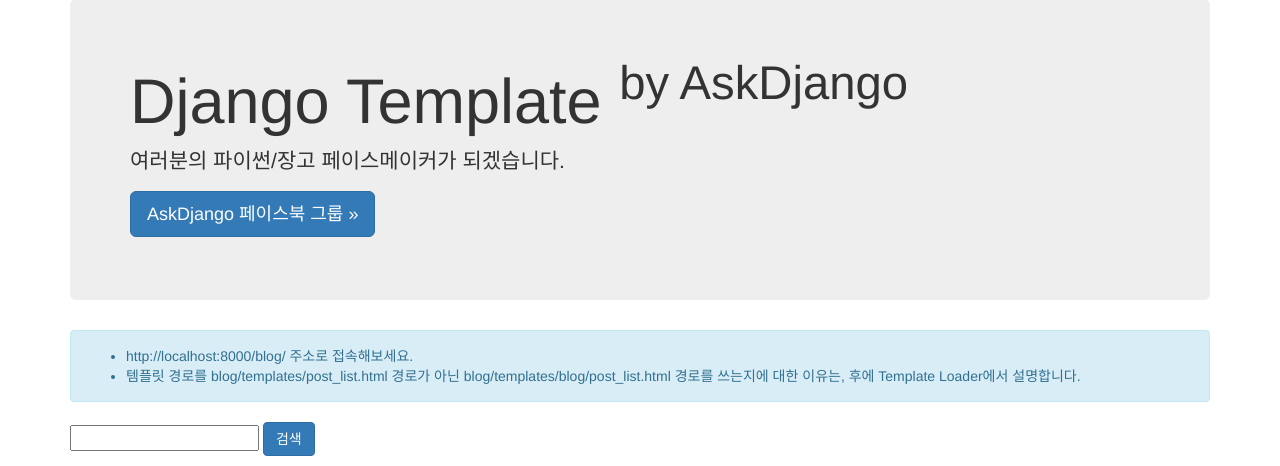
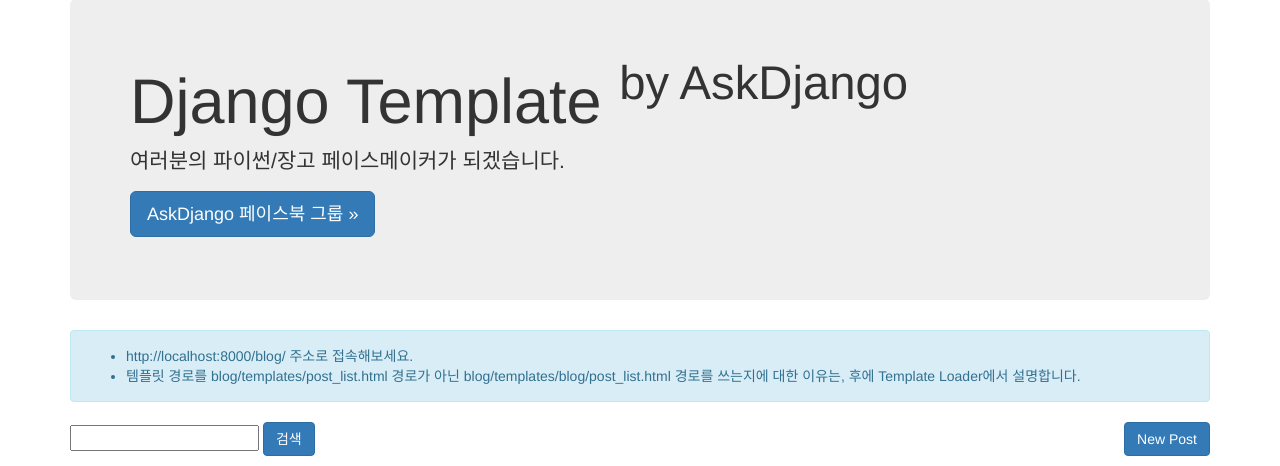
Before and after one commit to MiJooJeong/askdjango, a Django app: page /blog/ in a window 1280 px wide. Shown: the part 73-539 px from the top of the page. Run offline with Django 3.2, Linux system fonts and the light colour scheme; data that the repository does not hold is empty; some libraries are stand-ins or nearby versions.

Commit message:
blog.views.post_new/post_edit 뷰를 구현

```diff
--- a/blog/templates/blog/post_detail.html
+++ b/blog/templates/blog/post_detail.html
@@ -28,6 +28,7 @@
 
                 <hr/>
                 <a href="{% url "blog:post_list" %}" class="btn btn-primary">글 목록</a>
+                <a href="{% url "blog:post_edit" post.id %}" class="btn btn-default">수정</a></a>
             </div>
         </div>
     </div>
--- a/blog/templates/blog/post_list.html
+++ b/blog/templates/blog/post_list.html
@@ -24,6 +24,8 @@
                         </li>
                     </ul>
                 </div>
+
+                <a href="{% url "blog:post_new" %}" class="btn btn-primary pull-right">New Post</a>
 
                 <p>
                     <form action="" method="get">
--- a/blog/urls.py
+++ b/blog/urls.py
@@ -6,5 +6,8 @@
     url(r'^$', views.post_list, name='post_list'),
     url(r'^detail/(?P<id>\d+)/$', views.post_detail, name='post_detail'),
 
+    url(r'^new/$', views.post_new, name='post_new'),
+    url(r'^(?P<id>\d+)/edit/$', views.post_edit, name='post_edit'),
+
     url(r'^cbv/new/$', views_cbv.post_new),
 ]
--- a/blog/views.py
+++ b/blog/views.py
@@ -1,6 +1,7 @@
 from django.http import Http404
-from django.shortcuts import render, get_object_or_404
+from django.shortcuts import render, get_object_or_404, redirect
 from .models import Post
+from .forms import PostForm
 
 
 # Create your views here.
@@ -28,3 +29,31 @@
     return render(request, 'blog/post_detail.html', {
         'post': post,
     })
+
+
+def post_new(request):
+    if request.method == 'POST':
+        form = PostForm(request.POST, request.FILES)
+        if form.is_valid():
+            post = form.save()
+            return redirect(post)   # post.get_absolute_url() => post_detail.html
+    else:
+        form = PostForm()
+    return render(request, 'blog/post_form.html', {
+        'form': form,
+    })
+
+
+def post_edit(request, id):
+    post = get_object_or_404(Post, id=id)
+
+    if request.method == 'POST':
+        form = PostForm(request.POST, request.FILES, instance=post)
+        if form.is_valid():
+            post = form.save()
+            return redirect(post)   # post.get_absolute_url() => post_detail.html
+    else:
+        form = PostForm(instance=post)
+    return render(request, 'blog/post_form.html', {
+        'form': form,
+    })
```
Also changed, not shown: blog/forms.py (added, +8 -0 lines).
